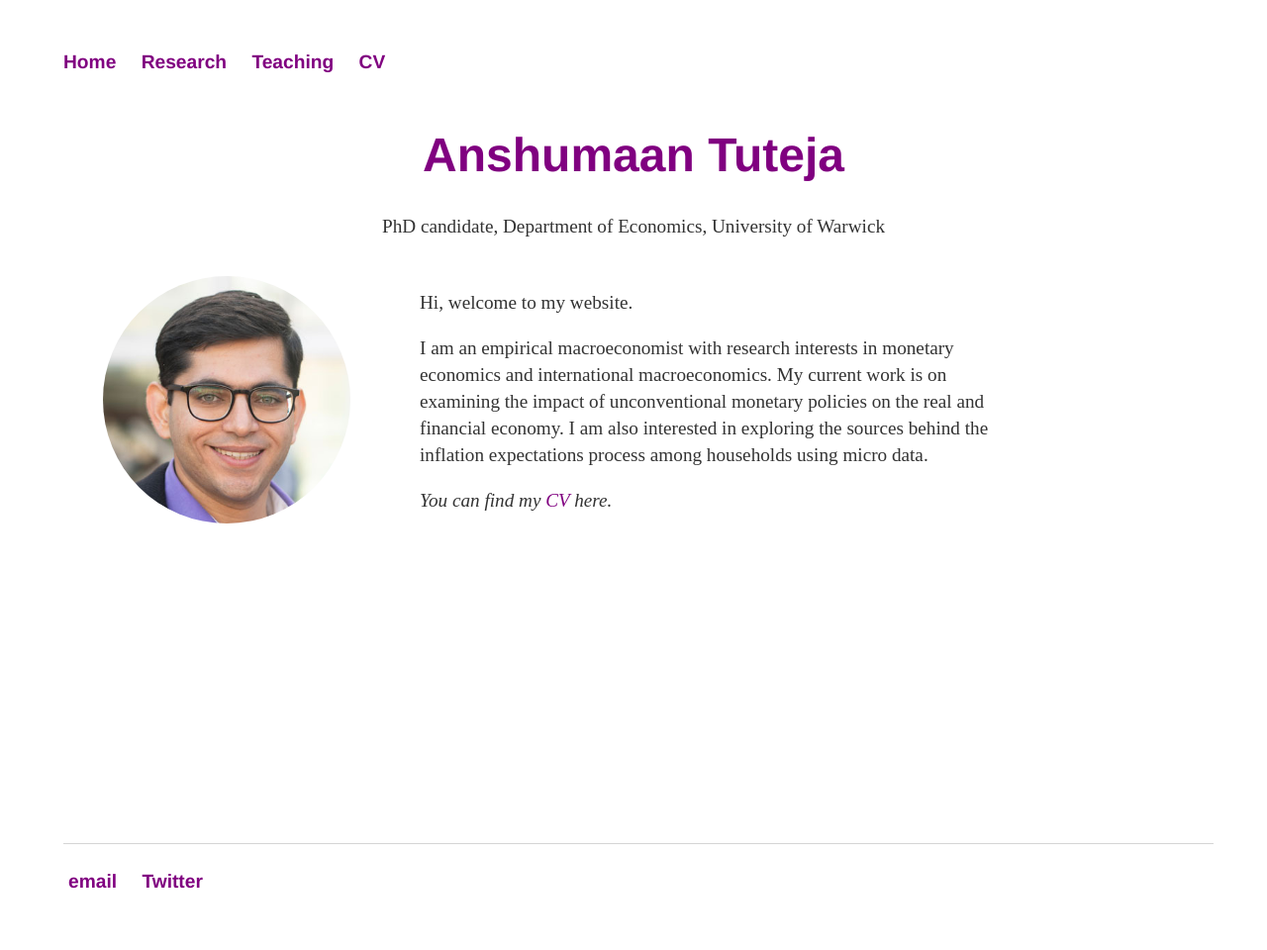
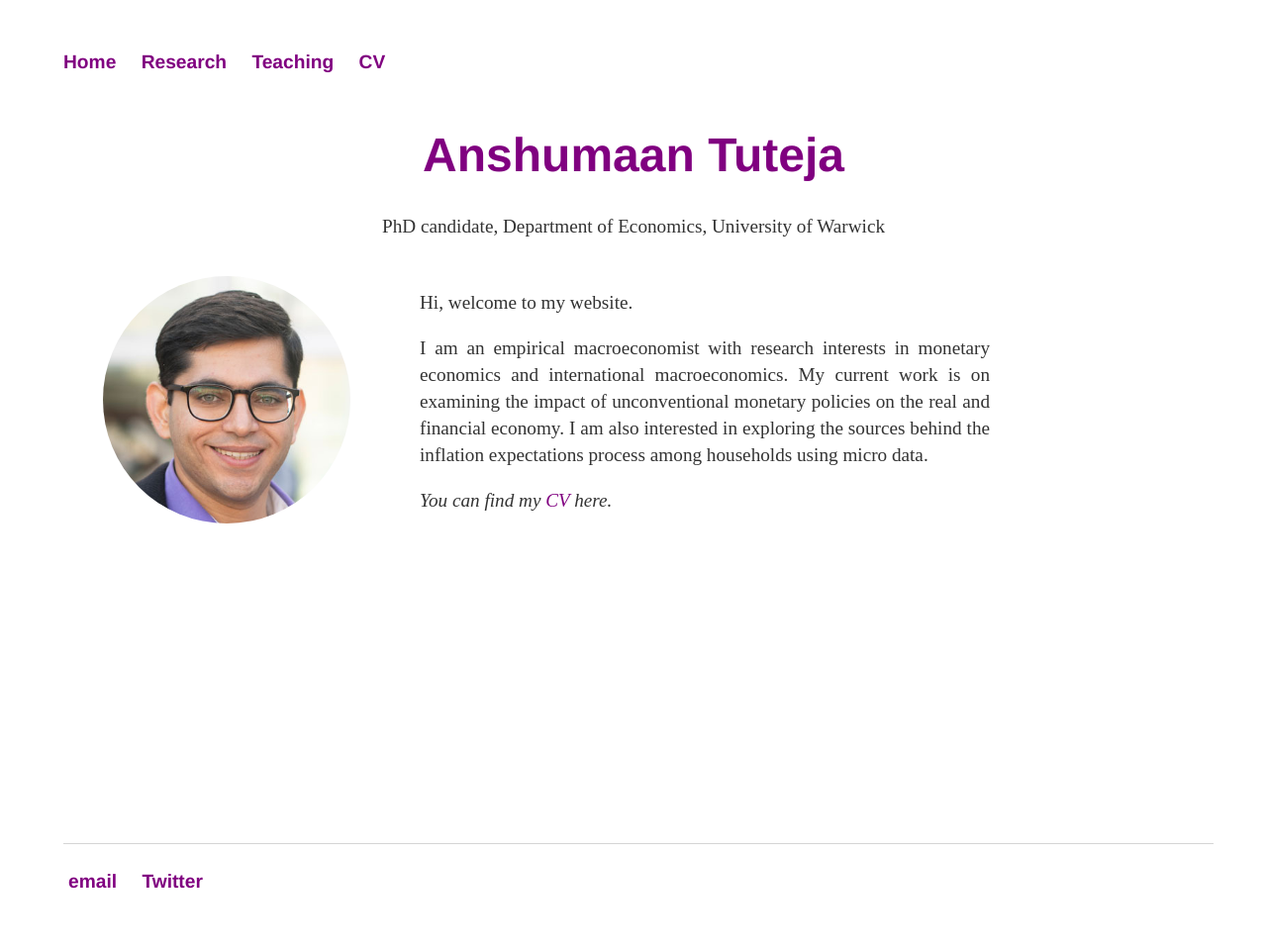
Before and after one commit to anshumaan-tuteja/anshumaan-tuteja.github.io, a Jekyll site: the page built from index.html, in a window 1280 px wide. Shown: the whole page at 99% size. Built offline with Jekyll 4.4.1, drawn with Linux system fonts in a browser that asks for light colours.

Commit message:
Update index.html
Setting text alignment to justify

```diff
--- a/index.html
+++ b/index.html
@@ -11,7 +11,7 @@ title: Anshumaan Tuteja, University of Warwick
 
 		    		<div class="blurb">
 					<p> Hi, welcome to my website.</p>
-					<p> I am an empirical macroeconomist with research interests in monetary economics and international macroeconomics.
+					<p align="justify"> I am an empirical macroeconomist with research interests in monetary economics and international macroeconomics.
 					   My current work is on examining the impact of unconventional monetary policies on the real and financial economy.
 					   I am also interested in exploring the sources behind the inflation expectations process among households using micro data.  </p>
 					<p><em> You can find my <a href="assets/CV/AT_June 2023.pdf">CV </a> here.</em></p>
```
